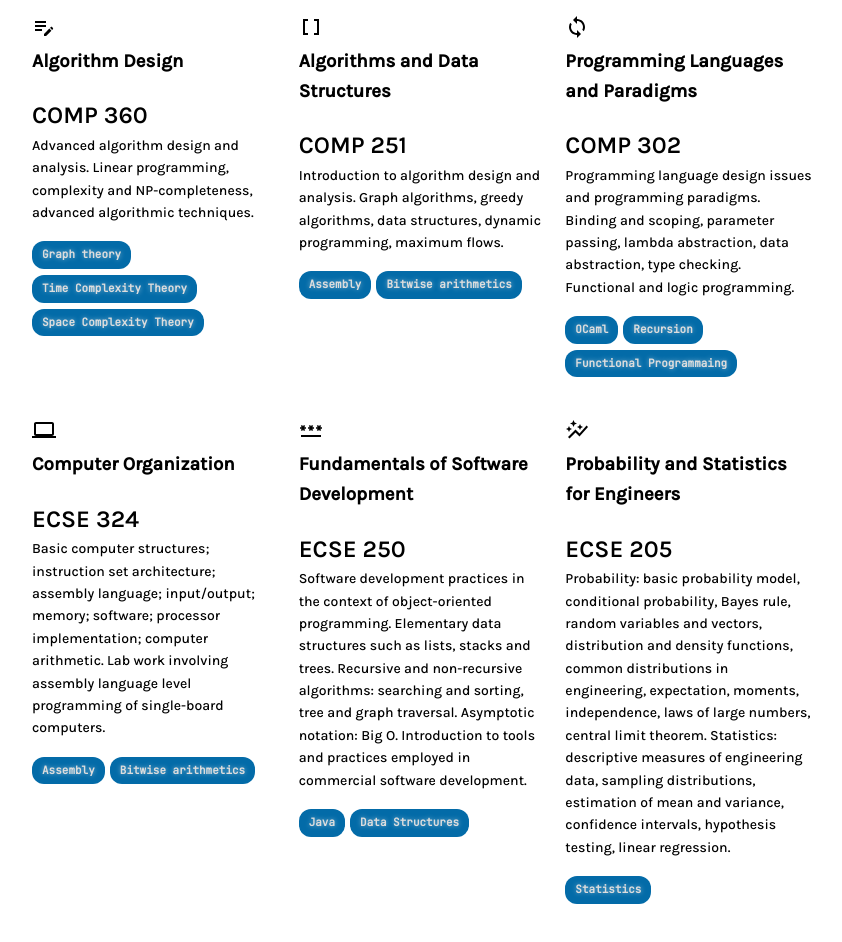
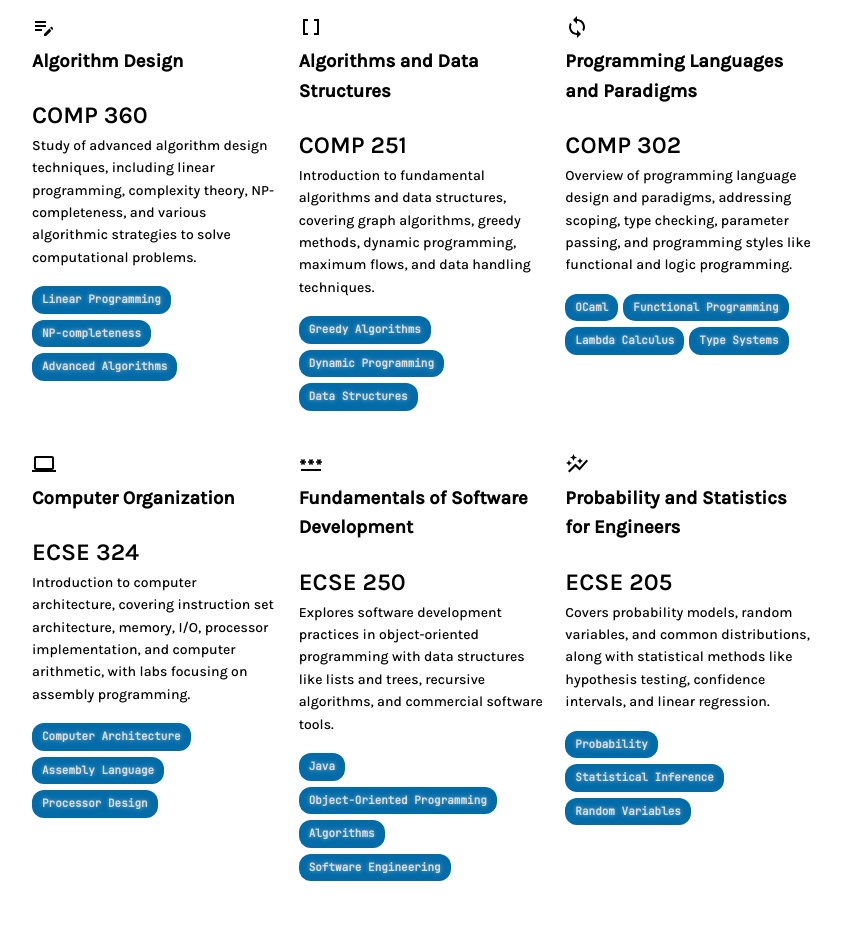
Before and after one commit to fathisahar/portfolio, a React (Create React App) app: page / in a window 1280 px wide. Shown: the part 1460-2402 px from the top of the page, without its empty margins (208-1050 px from the left). Built offline with nearby package versions, Linux system fonts and the light colour scheme.

Commit message:
changing course descriptions and adding tags

```diff
--- a/src/components/Courses.js
+++ b/src/components/Courses.js
@@ -7,7 +7,6 @@ import ComputerIcon from '@mui/icons-material/Computer';
 import PasswordIcon from '@mui/icons-material/Password';
 import AutoGraphIcon from '@mui/icons-material/AutoGraph';
 import coursesData from '../resources/information/courses.json';
-
 
 function Courses() {
 
--- a/src/resources/information/courses.json
+++ b/src/resources/information/courses.json
@@ -4,47 +4,47 @@
         "name": "Algorithm Design",
         "code": "COMP 360",
         "icon": "EditNoteIcon",
-        "description": "Advanced algorithm design and analysis. Linear programming, complexity and NP-completeness, advanced algorithmic techniques.",
-        "tags": ["Graph theory", "Time Complexity Theory", "Space Complexity Theory"]
+        "description": "Study of advanced algorithm design techniques, including linear programming, complexity theory, NP-completeness, and various algorithmic strategies to solve computational problems.",
+        "tags": ["Linear Programming", "NP-completeness", "Advanced Algorithms"]
     },
     {
         "id": 2,
         "name": "Algorithms and Data Structures",
         "code": "COMP 251",
         "icon": "DataArrayIcon",
-        "description": "Introduction to algorithm design and analysis. Graph algorithms, greedy algorithms, data structures, dynamic programming, maximum flows.",
-        "tags": ["Assembly", "Bitwise arithmetics"]
+        "description": "Introduction to fundamental algorithms and data structures, covering graph algorithms, greedy methods, dynamic programming, maximum flows, and data handling techniques.",
+        "tags": ["Greedy Algorithms", "Dynamic Programming", "Data Structures"]
     },
     {
         "id": 3,
         "name": "Programming Languages and Paradigms",
         "code": "COMP 302",
         "icon": "LoopIcon",
-        "description": "Programming language design issues and programming paradigms. Binding and scoping, parameter passing, lambda abstraction, data abstraction, type checking. Functional and logic programming.",
-        "tags": ["OCaml", "Recursion", "Functional Programmaing"]
+        "description": "Overview of programming language design and paradigms, addressing scoping, type checking, parameter passing, and programming styles like functional and logic programming.",
+        "tags": ["OCaml", "Functional Programming", "Lambda Calculus", "Type Systems"]
     },
     {
         "id": 4,
         "name": "Computer Organization",
         "code": "ECSE 324",
         "icon": "ComputerIcon",
-        "description": "Basic computer structures; instruction set architecture; assembly language; input/output; memory; software; processor implementation; computer arithmetic. Lab work involving assembly language level programming of single-board computers.",
-        "tags": ["Assembly", "Bitwise arithmetics"]
+        "description": "Introduction to computer architecture, covering instruction set architecture, memory, I/O, processor implementation, and computer arithmetic, with labs focusing on assembly programming.",
+        "tags": ["Computer Architecture", "Assembly Language", "Processor Design"]
     },
     {
         "id": 5,
         "name": "Fundamentals of Software Development",
         "code": "ECSE 250",
         "icon": "PasswordIcon",
-        "description": "Software development practices in the context of object-oriented programming. Elementary data structures such as lists, stacks and trees. Recursive and non-recursive algorithms: searching and sorting, tree and graph traversal. Asymptotic notation: Big O. Introduction to tools and practices employed in commercial software development.",
-        "tags": ["Java", "Data Structures"]
+        "description": "Explores software development practices in object-oriented programming with data structures like lists and trees, recursive algorithms, and commercial software tools.",
+        "tags": ["Java", "Object-Oriented Programming", "Algorithms", "Software Engineering"]
     },
     {
         "id": 6,
         "name": "Probability and Statistics for Engineers",
         "code": "ECSE 205",
         "icon": "AutoGraphIcon",
-        "description": "Probability: basic probability model, conditional probability, Bayes rule, random variables and vectors, distribution and density functions, common distributions in engineering, expectation, moments, independence, laws of large numbers, central limit theorem. Statistics: descriptive measures of engineering data, sampling distributions, estimation of mean and variance, confidence intervals, hypothesis testing, linear regression.",
-        "tags": ["Statistics"]
+        "description": "Covers probability models, random variables, and common distributions, along with statistical methods like hypothesis testing, confidence intervals, and linear regression.",
+        "tags": ["Probability", "Statistical Inference", "Random Variables"]
     }
 ]
```
